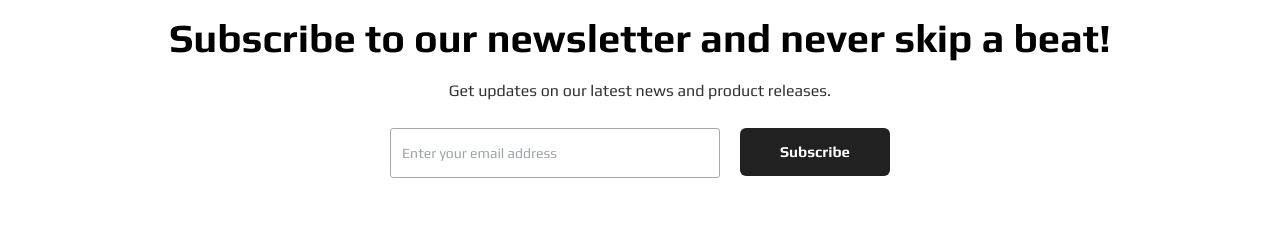
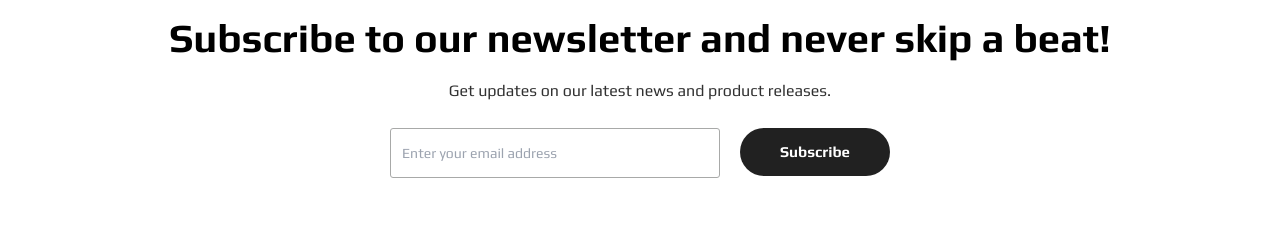
Before and after one commit to noorshanu/beawarelabs, a React (Vite) app: page / in a window 1280 px wide. Shown: the part 4080-4306 px from the top of the page. Built offline with nearby package versions, Linux system fonts and the light colour scheme.

Commit message:
Update NewsLetter.jsx

```diff
--- a/src/sections/NewsLetter.jsx
+++ b/src/sections/NewsLetter.jsx
@@ -30,7 +30,7 @@ function NewsLetter() {
           </div>
           <button
             type="button"
-            className="text-white bg-[#212121] hover:bg-[#fdd46e] hover:text-black sm:w-[150px] w-[300px] h-12 flex justify-center items-center font-[600] text-[15px] rounded-md border-0  "
+            className="text-white bg-[#212121] hover:bg-[#fdd46e] hover:text-black sm:w-[150px] w-[300px] h-12 flex justify-center items-center font-[600] text-[15px] rounded-full border-0  "
           >
             Subscribe
           </button>
```
